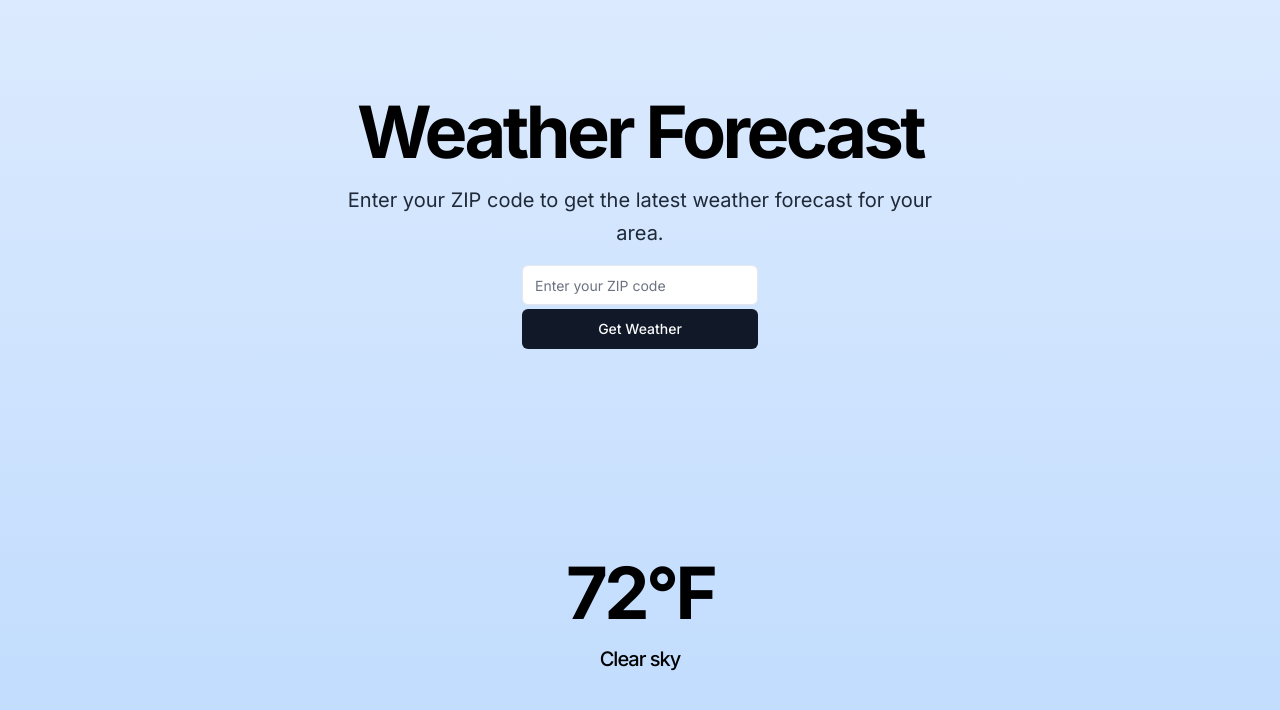
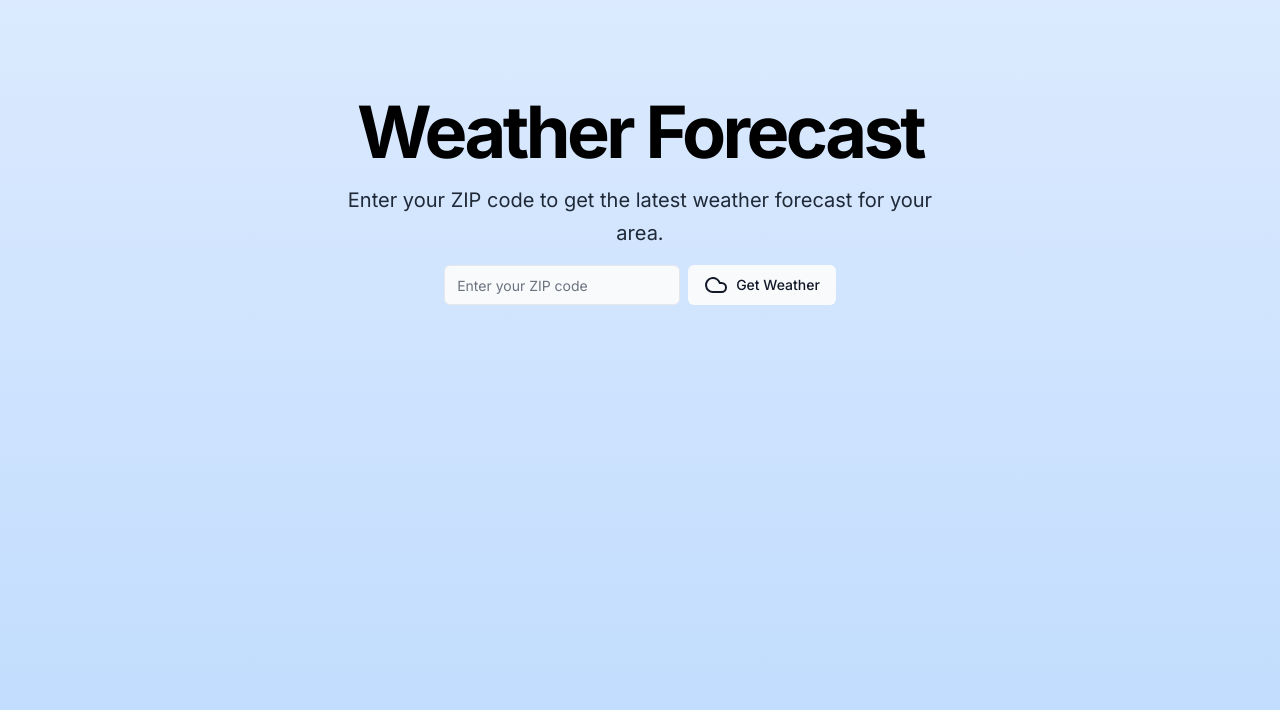
Before and after one commit to mix3d/open-weather, a Next.js app: page / in a window 1280 px wide. Shown: the top 710 px of the page. Built offline with nearby package versions, Linux system fonts and the light colour scheme.

Commit message:
LOTS of changes. Homepage routes. Looks good now.

```diff
--- a/app/globals.css
+++ b/app/globals.css
@@ -16,14 +16,14 @@
   }
 }
 
+html {
+  background: fixed;
+}
+
 body {
   color: rgb(var(--foreground-rgb));
-  background: linear-gradient(
-      to bottom,
-      transparent,
-      rgb(var(--background-end-rgb))
-    )
-    rgb(var(--background-start-rgb));
+  height: 100dvh;
+  overscroll-behavior-y: none;
 }
 
 @layer utilities {
--- a/app/layout.tsx
+++ b/app/layout.tsx
@@ -15,8 +15,8 @@ export default function RootLayout({
   children: React.ReactNode;
 }>) {
   return (
-    <html lang="en">
-      <body className={inter.className}>{children}</body>
+    <html lang="en" className="bg-gradient-to-b from-blue-100 to-blue-200 dark:from-gray-700 dark:to-gray-900">
+      <body className={inter.className + " "}>{children}</body>
     </html>
   );
 }
--- a/app/weather/[zipcode]/page.tsx
+++ b/app/weather/[zipcode]/page.tsx
@@ -1,12 +1,18 @@
 import { Weather } from "@/components/weather";
-import { getCachedWeatherFromZip } from "@/lib/weather";
+import { getWeatherFromZip } from "@/lib/weather";
 
 export default async function Page({ params }: { params: { zipcode: string } }) {
-  // todo: validate zipcode
-  const weather = await getCachedWeatherFromZip(params.zipcode)
+  // TODO: validate zipcode before fetching
+  // TODO: Better support for more international locales?
+  // TODO: Back Button?
+  const weather = await getWeatherFromZip(params.zipcode)
   if (!weather?.cnt) {
-    // 404
-    return (<h2>Zipcode not found</h2>)
+    return (
+      <div className="py-12 lg:py-24">
+        <div className="container px-4 py-6 mx-auto lg:py-12 lg:px-6 ">
+          <h1 className="text-3xl font-bold tracking-tight">Could not find Forecast for {params.zipcode}</h1>
+        </div>
+      </div>)
   }
 
   return (
--- /dev/null
+++ b/components/client-form.tsx
@@ -0,0 +1,28 @@
+"use client"
+import Link from "next/link"
+import { Button } from "./ui/button"
+import { Input } from "./ui/input"
+import { ChangeEvent, FormEvent, useState } from "react"
+import { useRouter } from "next/navigation"
+
+export const ClientForm: React.FC<React.PropsWithChildren<{}>> = ({ children }) => {
+  const router = useRouter()
+  const [zipCode, setZipCode] = useState(''); // State to manage the input value
+
+  const handleInputChange = (event: ChangeEvent<HTMLInputElement>) => {
+    setZipCode(event.target.value); // Update zipCode state with input value
+  };
+  const handleSubmit = (event: FormEvent<HTMLFormElement>) => {
+    event.preventDefault();
+    router.push(`/weather/${zipCode}`);
+  };
+
+  return (
+    <form onSubmit={handleSubmit} className="flex flex-row gap-2 min-[400px]:flex-row]">
+      <Input className="w-full" placeholder="Enter your ZIP code" onChange={handleInputChange} />
+      <Button asChild className="max-w-xs space-x-2">
+        <Link href={`/weather/${zipCode}`}>{children}</Link>
+      </Button>
+    </form>
+  )
+}
--- a/components/home.tsx
+++ b/components/home.tsx
@@ -1,33 +1,31 @@
 /**
- * This code was generated by v0 by Vercel.
+ * This code was generated by v0 by Vercel and heavily modified for reactivity.
  * @see https://v0.dev/t/nrUO8T1y5L4
  */
 import { Input } from "@/components/ui/input"
 import { Button } from "@/components/ui/button"
+import { SunIcon, CloudSunIcon, CloudIcon, CloudRainIcon, CloudSnowIcon, MoonIcon, UmbrellaIcon } from "lucide-react"
+import Link from "next/link"
+import { ChangeEvent, InputHTMLAttributes, useState } from "react"
+import { ClientForm } from "./client-form"
+
+const icons = [SunIcon, CloudSunIcon, CloudIcon, CloudRainIcon, CloudSnowIcon, MoonIcon, UmbrellaIcon]
 
 export function Home() {
+
+  // Randomize the icon because that's fun
+  const RandIcon = icons[Math.floor(Math.random() * icons.length)]
+
   return (
-    <div className="relative overflow-hidden w-full h-[100vh] bg-gradient-to-b from-blue-100 to-blue-200 dark:from-gray-700 dark:to-gray-900">
-      <div className="container flex flex-col gap-4 px-4 py-12 md:py-24 items-center justify-center text-center mx-auto">
-        <h1 className="text-4xl font-bold tracking-tighter sm:text-6xl lg:text-7xl">Weather Forecast</h1>
-        <p className="max-w-[600px] text-gray-800 md:text-xl/relaxed lg:text-base/relaxed xl:text-xl/relaxed dark:text-gray-400">
-          Enter your ZIP code to get the latest weather forecast for your area.
-        </p>
-        <div className="flex flex-col gap-2 min-[400px]:flex-row">
-          <div className="flex flex-col gap-1 min-[400px]:flex-row]">
-            <Input className="max-w-xs" placeholder="Enter your ZIP code" />
-            <Button className="w-full max-w-xs">
-              Get Weather
-            </Button>
-          </div>
-        </div>
-      </div>
-      <div className="container flex flex-col gap-4 px-4 py-12 md:py-24 items-center justify-center text-center">
-        <div className="grid gap-2 items-center">
-        </div>
-        <h1 className="text-4xl font-bold tracking-tighter sm:text-6xl lg:text-7xl">72°F</h1>
-        <p className="text-xl font-medium tracking-tighter">Clear sky</p>
-      </div>
+    <div className="container flex flex-col items-center justify-center gap-4 px-4 py-12 mx-auto text-center md:py-24">
+      <h1 className="text-4xl font-bold tracking-tighter sm:text-6xl lg:text-7xl">Weather Forecast</h1>
+      <p className="max-w-[600px] text-gray-800 md:text-xl/relaxed lg:text-base/relaxed xl:text-xl/relaxed dark:text-gray-400">
+        Enter your ZIP code to get the latest weather forecast for your area.
+      </p>
+      {/* Because I couldn't figure out server component form routing */}
+      <ClientForm>
+        <RandIcon></RandIcon><span>Get Weather</span>
+      </ClientForm>
     </div>
   )
 }
--- a/components/ui/button.tsx
+++ b/components/ui/button.tsx
@@ -5,11 +5,11 @@ import { cva, type VariantProps } from "class-variance-authority"
 import { cn } from "@/lib/utils"
 
 const buttonVariants = cva(
-  "inline-flex items-center justify-center whitespace-nowrap rounded-md text-sm font-medium ring-offset-white transition-colors focus-visible:outline-none focus-visible:ring-2 focus-visible:ring-gray-950 focus-visible:ring-offset-2 disabled:pointer-events-none disabled:opacity-50 dark:ring-offset-gray-950 dark:focus-visible:ring-gray-300",
+  "inline-flex items-center justify-center whitespace-nowrap rounded-md text-sm font-medium ring-offset-white transition-colors focus-visible:outline-none focus-visible:ring-2 focus-visible:ring-gray-950 focus-visible:ring-offset-2 disabled:pointer-events-none disabled:opacity-50 dark:ring-offset-gray-950 dark:focus-visible:ring-gray-400",
   {
     variants: {
       variant: {
-        default: "bg-gray-900 text-gray-50 hover:bg-gray-900/90 dark:bg-gray-50 dark:text-gray-900 dark:hover:bg-gray-50/90",
+        default: "bg-gray-50 text-gray-900 hover:text-gray-50 hover:bg-blue-600 dark:bg-gray-950 dark:text-gray-200 dark:hover:bg-blue-800",
         destructive:
           "bg-red-500 text-gray-50 hover:bg-red-500/90 dark:bg-red-900 dark:text-gray-50 dark:hover:bg-red-900/90",
         outline:
@@ -35,7 +35,7 @@ const buttonVariants = cva(
 
 export interface ButtonProps
   extends React.ButtonHTMLAttributes<HTMLButtonElement>,
-    VariantProps<typeof buttonVariants> {
+  VariantProps<typeof buttonVariants> {
   asChild?: boolean
 }
 
--- a/components/ui/input.tsx
+++ b/components/ui/input.tsx
@@ -3,7 +3,7 @@ import * as React from "react"
 import { cn } from "@/lib/utils"
 
 export interface InputProps
-  extends React.InputHTMLAttributes<HTMLInputElement> {}
+  extends React.InputHTMLAttributes<HTMLInputElement> { }
 
 const Input = React.forwardRef<HTMLInputElement, InputProps>(
   ({ className, type, ...props }, ref) => {
@@ -11,7 +11,7 @@ const Input = React.forwardRef<HTMLInputElement, InputProps>(
       <input
         type={type}
         className={cn(
-          "flex h-10 w-full rounded-md border border-gray-200 bg-white px-3 py-2 text-sm ring-offset-white file:border-0 file:bg-transparent file:text-sm file:font-medium placeholder:text-gray-500 focus-visible:outline-none focus-visible:ring-2 focus-visible:ring-gray-950 focus-visible:ring-offset-2 disabled:cursor-not-allowed disabled:opacity-50 dark:border-gray-800 dark:bg-gray-950 dark:ring-offset-gray-950 dark:placeholder:text-gray-400 dark:focus-visible:ring-gray-300",
+          "flex h-10 w-full rounded-md border border-gray-200 bg-gray-50 px-3 py-2 text-sm ring-offset-white file:border-0 file:bg-transparent file:text-sm file:font-medium placeholder:text-gray-500 focus-visible:outline-none focus-visible:ring-2 focus-visible:ring-gray-950 focus-visible:ring-offset-2 disabled:cursor-not-allowed disabled:opacity-50 dark:border-gray-800 dark:bg-gray-950 dark:ring-offset-gray-950 dark:placeholder:text-gray-400 dark:focus-visible:ring-gray-400 dark:focus:bg-gray-900",
           className
         )}
         ref={ref}
--- a/components/weather.tsx
+++ b/components/weather.tsx
@@ -3,10 +3,7 @@
  * This code was initally generated by v0 by Vercel, but drastically changed
  * @see https://v0.dev/t/TdNZKJoUKO6
  */
-import { Input } from "@/components/ui/input"
-import { Button } from "@/components/ui/button"
 import { CardTitle, CardHeader, CardContent, Card } from "@/components/ui/card"
-import { SunIcon, CloudSunIcon, CloudIcon, CloudRainIcon, CloudSnowIcon, MoonIcon, UmbrellaIcon } from "lucide-react"
 import { WeatherForecast } from "@/lib/weather"
 
 export function Weather(props: { forecast: WeatherForecast, zipcode: string }) {
```
Also changed, not shown: lib/weather.ts (+4 -3 lines).
